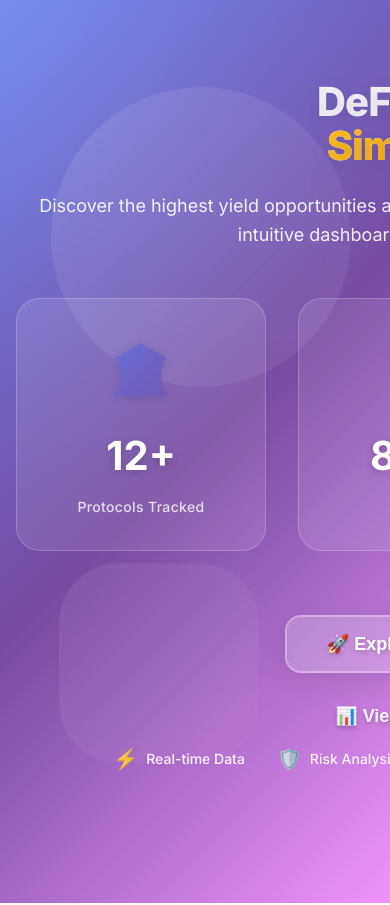
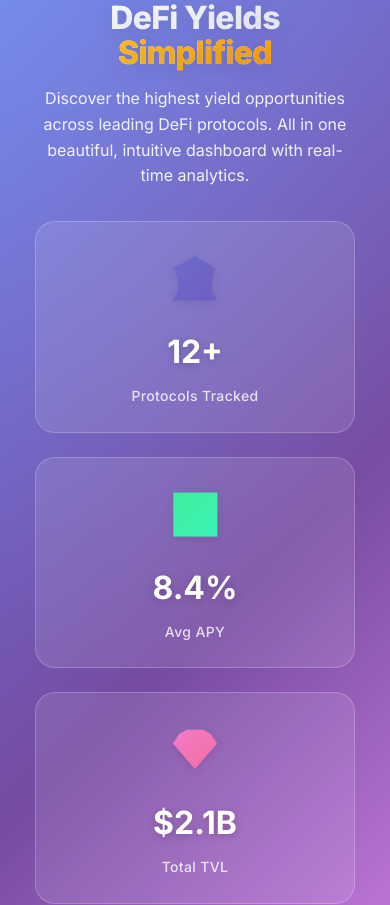
Before and after one commit to APareja12/yield_dashboard, a Next.js app: page / in a window 390 px wide. Shown: the top 905 px of the page. Built offline with nearby package versions, Linux system fonts and the light colour scheme.

Commit message:
updates hero section for single column layout in mobile

```diff
--- a/components/sections/HeroSection.tsx
+++ b/components/sections/HeroSection.tsx
@@ -75,7 +75,7 @@ export default function HeroSection() {
         }}
       />
 
-      {/* Floating Shapes */}
+      {/* Floating Shapes - Hidden on mobile */}
       <div
         style={{
           position: 'absolute',
@@ -88,7 +88,9 @@ export default function HeroSection() {
           right: '10%',
           animation: 'float 6s ease-in-out infinite',
           backdropFilter: 'blur(20px)',
+          display: 'none',
         }}
+        className="md:block"
       />
       <div
         style={{
@@ -102,24 +104,27 @@ export default function HeroSection() {
           left: '15%',
           animation: 'float 8s ease-in-out infinite reverse',
           backdropFilter: 'blur(15px)',
+          display: 'none',
         }}
+        className="md:block"
       />
 
-      <div className="container mx-auto px-4 py-20 relative z-10">
+      <div className="container mx-auto px-4 sm:px-6 lg:px-8 py-12 sm:py-16 lg:py-20 relative z-10">
         <div className="max-w-6xl mx-auto text-center">
           {/* Main Heading */}
           <div
             style={{
-              marginBottom: '3rem',
+              marginBottom: '2rem',
               animation: isLoaded ? 'slideInUp 1s ease-out' : 'none',
             }}
+            className="sm:mb-12"
           >
             <h1
               style={{
-                fontSize: 'clamp(2.5rem, 8vw, 6rem)',
+                fontSize: 'clamp(2rem, 8vw, 6rem)',
                 fontWeight: '800',
                 lineHeight: '1.1',
-                marginBottom: '1.5rem',
+                marginBottom: '1rem',
                 backgroundImage:
                   'linear-gradient(135deg, #ffffff 0%, rgba(255, 255, 255, 0.8) 100%)',
                 WebkitBackgroundClip: 'text',
@@ -128,6 +133,7 @@ export default function HeroSection() {
                 textShadow: '0 4px 20px rgba(0, 0, 0, 0.1)',
                 letterSpacing: '-0.02em',
               }}
+              className="sm:mb-6"
             >
               DeFi Yields
               <br />
@@ -145,13 +151,15 @@ export default function HeroSection() {
             </h1>
             <p
               style={{
-                fontSize: 'clamp(1.125rem, 3vw, 1.5rem)',
+                fontSize: 'clamp(1rem, 3vw, 1.5rem)',
                 color: 'rgba(255, 255, 255, 0.9)',
                 maxWidth: '48rem',
                 margin: '0 auto',
                 lineHeight: '1.6',
                 fontWeight: '400',
+                padding: '0 1rem',
               }}
+              className="sm:px-0"
             >
               Discover the highest yield opportunities across leading DeFi
               protocols. All in one beautiful, intuitive dashboard with
@@ -163,14 +171,15 @@ export default function HeroSection() {
           <div
             style={{
               display: 'grid',
-              gridTemplateColumns: 'repeat(auto-fit, minmax(250px, 1fr))',
-              gap: '2rem',
-              maxWidth: '60rem',
-              margin: '0 auto 4rem auto',
+              gridTemplateColumns: 'repeat(1, 1fr)',
+              gap: '1.5rem',
+              maxWidth: '20rem',
+              margin: '0 auto 3rem auto',
               animation: isLoaded
                 ? 'fadeInScale 1.2s ease-out 0.3s both'
                 : 'none',
             }}
+            className="sm:grid-cols-3 sm:max-w-4xl sm:gap-8 lg:max-w-5xl"
           >
             {heroStats.map((stat, index) => (
               <div
@@ -179,14 +188,15 @@ export default function HeroSection() {
                   background: 'rgba(255, 255, 255, 0.1)',
                   backdropFilter: 'blur(20px)',
                   border: '1px solid rgba(255, 255, 255, 0.2)',
-                  borderRadius: '24px',
-                  padding: '2rem',
+                  borderRadius: '20px',
+                  padding: '1.5rem',
                   transition: 'all 0.4s cubic-bezier(0.4, 0, 0.2, 1)',
                   cursor: 'pointer',
                   animation: isLoaded
                     ? `slideInUp 1s ease-out ${stat.delay} both`
                     : 'none',
                 }}
+                className="sm:p-8"
                 onMouseEnter={(e) => {
                   e.currentTarget.style.transform =
                     'translateY(-8px) scale(1.02)';
@@ -202,7 +212,7 @@ export default function HeroSection() {
               >
                 <div
                   style={{
-                    fontSize: '3rem',
+                    fontSize: '2.5rem',
                     marginBottom: '1rem',
                     backgroundImage: stat.gradient,
                     WebkitBackgroundClip: 'text',
@@ -210,17 +220,19 @@ export default function HeroSection() {
                     backgroundClip: 'text',
                     filter: 'drop-shadow(0 2px 4px rgba(0,0,0,0.1))',
                   }}
+                  className="sm:text-5xl"
                 >
                   {stat.icon}
                 </div>
                 <div
                   style={{
-                    fontSize: '2.5rem',
+                    fontSize: '2rem',
                     fontWeight: '700',
                     color: 'white',
                     marginBottom: '0.5rem',
                     textShadow: '0 2px 8px rgba(0, 0, 0, 0.2)',
                   }}
+                  className="sm:text-4xl"
                 >
                   {stat.value}
                 </div>
@@ -231,6 +243,7 @@ export default function HeroSection() {
                     fontWeight: '500',
                     letterSpacing: '0.025em',
                   }}
+                  className="sm:text-base"
                 >
                   {stat.label}
                 </div>
@@ -244,7 +257,7 @@ export default function HeroSection() {
               animation: isLoaded ? 'slideInUp 1s ease-out 0.6s both' : 'none',
             }}
           >
-            <div className="flex flex-col sm-flex-row gap-4 justify-center items-center mb-12">
+            <div className="flex flex-col gap-4 justify-center items-center mb-8 sm:flex-row sm:gap-6 sm:mb-12">
               <button
                 onClick={scrollToDashboard}
                 style={{
@@ -252,8 +265,8 @@ export default function HeroSection() {
                   backdropFilter: 'blur(20px)',
                   border: '2px solid rgba(255, 255, 255, 0.3)',
                   borderRadius: '16px',
-                  padding: '1rem 2.5rem',
-                  fontSize: '1.125rem',
+                  padding: '1rem 2rem',
+                  fontSize: '1rem',
                   fontWeight: '600',
                   color: 'white',
                   cursor: 'pointer',
@@ -262,7 +275,10 @@ export default function HeroSection() {
                   textShadow: '0 2px 4px rgba(0, 0, 0, 0.2)',
                   position: 'relative',
                   overflow: 'hidden',
+                  width: '100%',
+                  maxWidth: '280px',
                 }}
+                className="sm:w-auto sm:px-8 sm:py-3 sm:text-lg"
                 onMouseEnter={(e) => {
                   e.currentTarget.style.transform =
                     'translateY(-4px) scale(1.05)';
@@ -293,13 +309,16 @@ export default function HeroSection() {
                   border: 'none',
                   borderRadius: '16px',
                   padding: '1rem 2rem',
-                  fontSize: '1.125rem',
+                  fontSize: '1rem',
                   fontWeight: '600',
                   color: 'rgba(255, 255, 255, 0.9)',
                   cursor: 'pointer',
                   transition: 'all 0.3s ease',
                   textShadow: '0 2px 4px rgba(0, 0, 0, 0.2)',
+                  width: '100%',
+                  maxWidth: '280px',
                 }}
+                className="sm:w-auto sm:text-lg"
                 onMouseEnter={(e) => {
                   e.currentTarget.style.color = 'white';
                   e.currentTarget.style.background = 'rgba(255, 255, 255, 0.1)';
@@ -318,12 +337,14 @@ export default function HeroSection() {
             {/* Feature Highlights */}
             <div
               style={{
-                display: 'flex',
-                justifyContent: 'center',
-                flexWrap: 'wrap',
-                gap: '2rem',
-                marginBottom: '3rem',
+                display: 'grid',
+                gridTemplateColumns: 'repeat(2, 1fr)',
+                gap: '1rem',
+                marginBottom: '2rem',
+                maxWidth: '20rem',
+                margin: '0 auto 2rem auto',
               }}
+              className="sm:flex sm:justify-center sm:gap-8 sm:max-w-none sm:mb-12"
             >
               {[
                 { icon: '⚡', text: 'Real-time Data' },
@@ -336,23 +357,34 @@ export default function HeroSection() {
                   style={{
                     display: 'flex',
                     alignItems: 'center',
+                    justifyContent: 'center',
                     gap: '0.5rem',
                     color: 'rgba(255, 255, 255, 0.9)',
-                    fontSize: '0.875rem',
+                    fontSize: '0.8rem',
                     fontWeight: '500',
                     animation: isLoaded
                       ? `fadeIn 1s ease-out ${0.8 + index * 0.1}s both`
                       : 'none',
+                    padding: '0.75rem',
+                    background: 'rgba(255, 255, 255, 0.05)',
+                    borderRadius: '12px',
+                    backdropFilter: 'blur(10px)',
+                    border: '1px solid rgba(255, 255, 255, 0.1)',
                   }}
+                  className="sm:bg-transparent sm:border-0 sm:p-0 sm:text-sm"
                 >
-                  <span style={{ fontSize: '1.25rem' }}>{feature.icon}</span>
-                  {feature.text}
+                  <span style={{ fontSize: '1rem' }} className="sm:text-xl">
+                    {feature.icon}
+                  </span>
+                  <span className="text-center sm:text-left">
+                    {feature.text}
+                  </span>
                 </div>
               ))}
             </div>
           </div>
 
-          {/* Scroll Indicator */}
+          {/* Scroll Indicator - Hidden on mobile */}
           <div
             style={{
               position: 'absolute',
@@ -360,7 +392,9 @@ export default function HeroSection() {
               left: '50%',
               transform: 'translateX(-50%)',
               animation: isLoaded ? 'bounceIn 1s ease-out 1s both' : 'none',
+              display: 'none',
             }}
+            className="md:block"
           >
             <div
               style={{
@@ -471,13 +505,144 @@ export default function HeroSection() {
           }
         }
 
-        .sm-flex-row {
-          flex-direction: row;
+        /* Mobile-first responsive design */
+        @media (max-width: 640px) {
+          .container {
+            padding-left: 1rem;
+            padding-right: 1rem;
+          }
         }
 
-        @media (max-width: 640px) {
-          .sm-flex-row {
-            flex-direction: column;
+        @media (min-width: 640px) {
+          .sm\\:grid-cols-3 {
+            grid-template-columns: repeat(3, 1fr);
+          }
+
+          .sm\\:flex {
+            display: flex;
+          }
+
+          .sm\\:flex-row {
+            flex-direction: row;
+          }
+
+          .sm\\:gap-6 {
+            gap: 1.5rem;
+          }
+
+          .sm\\:gap-8 {
+            gap: 2rem;
+          }
+
+          .sm\\:mb-6 {
+            margin-bottom: 1.5rem;
+          }
+
+          .sm\\:mb-12 {
+            margin-bottom: 3rem;
+          }
+
+          .sm\\:max-w-4xl {
+            max-width: 56rem;
+          }
+
+          .sm\\:w-auto {
+            width: auto;
+          }
+
+          .sm\\:px-0 {
+            padding-left: 0;
+            padding-right: 0;
+          }
+
+          .sm\\:px-6 {
+            padding-left: 1.5rem;
+            padding-right: 1.5rem;
+          }
+
+          .sm\\:px-8 {
+            padding-left: 2rem;
+            padding-right: 2rem;
+          }
+
+          .sm\\:py-3 {
+            padding-top: 0.75rem;
+            padding-bottom: 0.75rem;
+          }
+
+          .sm\\:py-16 {
+            padding-top: 4rem;
+            padding-bottom: 4rem;
+          }
+
+          .sm\\:p-8 {
+            padding: 2rem;
+          }
+
+          .sm\\:text-sm {
+            font-size: 0.875rem;
+          }
+
+          .sm\\:text-base {
+            font-size: 1rem;
+          }
+
+          .sm\\:text-lg {
+            font-size: 1.125rem;
+          }
+
+          .sm\\:text-xl {
+            font-size: 1.25rem;
+          }
+
+          .sm\\:text-4xl {
+            font-size: 2.25rem;
+          }
+
+          .sm\\:text-5xl {
+            font-size: 3rem;
+          }
+
+          .sm\\:max-w-none {
+            max-width: none;
+          }
+
+          .sm\\:justify-center {
+            justify-content: center;
+          }
+
+          .sm\\:text-left {
+            text-align: left;
+          }
+
+          .sm\\:bg-transparent {
+            background-color: transparent;
+          }
+
+          .sm\\:border-0 {
+            border-width: 0;
+          }
+        }
+
+        @media (min-width: 768px) {
+          .md\\:block {
+            display: block;
+          }
+        }
+
+        @media (min-width: 1024px) {
+          .lg\\:max-w-5xl {
+            max-width: 64rem;
+          }
+
+          .lg\\:px-8 {
+            padding-left: 2rem;
+            padding-right: 2rem;
+          }
+
+          .lg\\:py-20 {
+            padding-top: 5rem;
+            padding-bottom: 5rem;
           }
         }
       `}</style>
```
